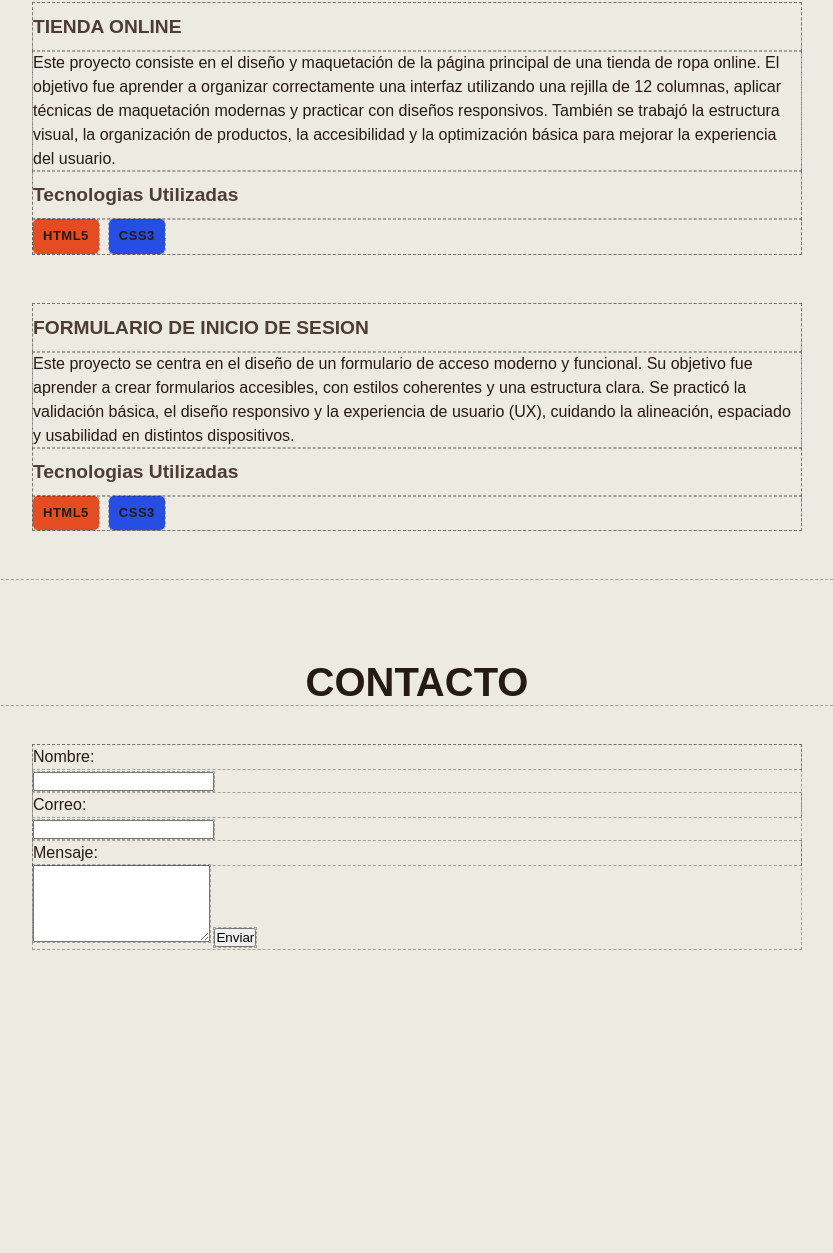
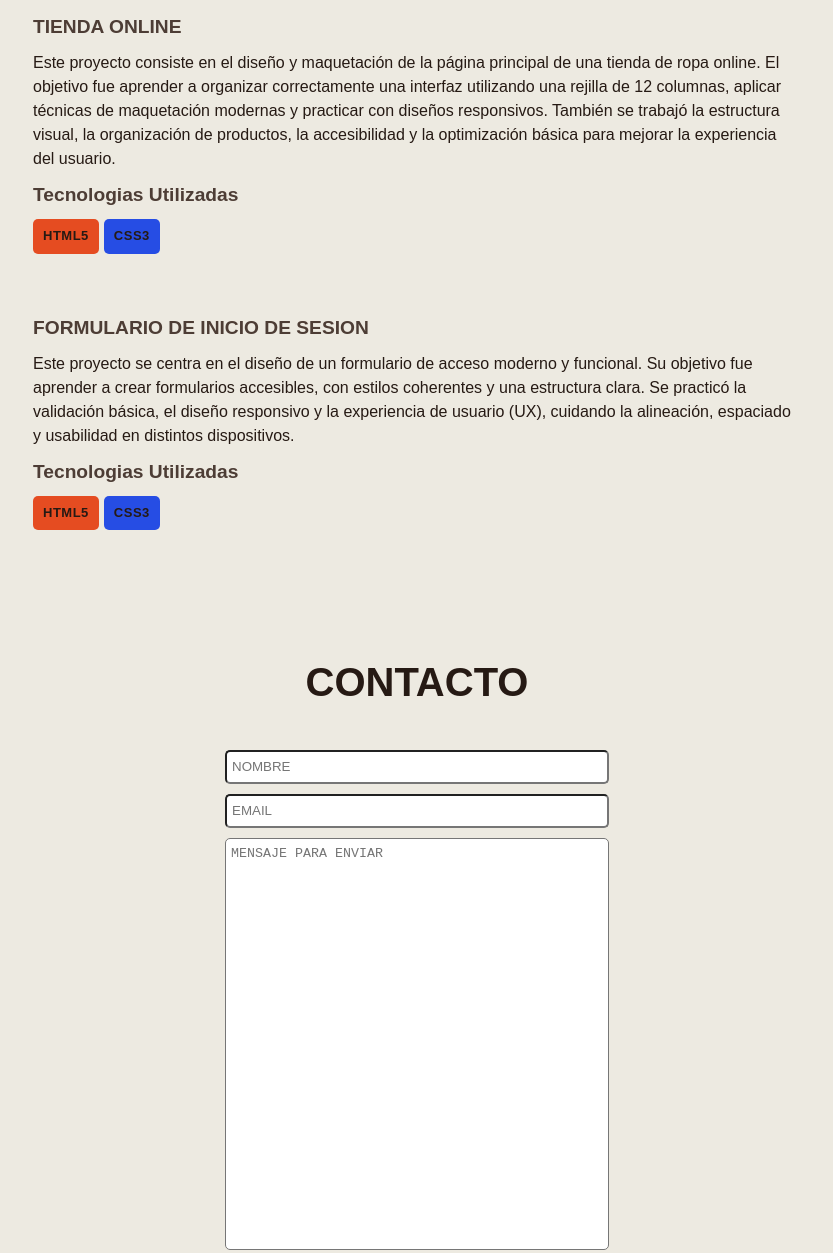
Before and after one commit to FernandoPaul/Diseno-de-Interfaces-Web, a plain HTML site: page Practica 2/Portafolio.html in a window 1280 px wide. Shown: the part 834-2087 px from the top of the page, without its empty margins (223-1056 px from the left). Drawn offline with Linux system fonts and the light colour scheme.

Commit message:
Practica 2 FINALIZADA

```diff
--- a/Practica 2/CSS/portafolio.css
+++ b/Practica 2/CSS/portafolio.css
@@ -3,9 +3,10 @@
     margin: 0;
     padding: 0;
     box-sizing: border-box;
-    outline: 1px dashed rgba(31, 30, 30, 0.349);
-    /* Activa el contorno para revisar el espacio real*/
+    /*outline: 1px dashed rgba(31, 30, 30, 0.349);
+     Activa el contorno para revisar el espacio real*/
 }
+/* ---- ESTILOS GLOBALES ---- */
 body{
     font-family: 'Oswald', sans-serif;
     background-color: #EDEAE1;
@@ -29,24 +30,24 @@ header{
     align-items: center;/* Alinea verticalmente en el centro */
     gap: 10px;          /* Distacia entre el avatar y el nombre*/
     width: 35%;         /* Tamaño que ocupa de la pantalla */
-    padding-left: 3em;/* Relleno al lado izquierdo y derecho de la linea */
+    padding-left: 3em;  /* Relleno al lado izquierdo de la linea */
 }
 /* ---- Logo ---- */
 .logo{
-width: 50px;            /* Tamaño del logo (ancho) */
-height: 50px;           /* Tamaño del logo (alto) */
-border-radius: 50%;     /* Redondear los bordes para conseguir una foto en forma de circulo */
-object-fit: cover;      /* Ajusta la imagen sin deformarla */
+    width: 50px;        /* Tamaño del logo (ancho) */
+    height: 50px;       /* Tamaño del logo (alto) */
+    border-radius: 50%; /* Redondear los bordes para conseguir una foto en forma de circulo */
+    object-fit: cover;  /* Ajusta la imagen sin deformarla */
 }
 
 /* ---- Menu ---- */
 .menu{
-    display: flex;      /* Coloca  el menu en fila */
-    gap: 30px;          /* Distancia entre los enlaces del menu */
-    align-items: center;/* Alinea verticalmente en el centro */
-    justify-content: right;    /* Alinea en el centro los elementos hijos  */
-    width: 65%;         /* Tamaño que ocupa de la pantalla */
-    padding-right: 3em;/* Relleno al lado izquierdo y derecho de la linea */
+    display: flex;              /* Coloca  el menu en fila */
+    gap: 30px;                  /* Distancia entre los enlaces del menu */
+    align-items: center;        /* Alinea verticalmente en el centro */
+    justify-content: right;     /* Alinea en el centro los elementos hijos */
+    width: 65%;                 /* Tamaño que ocupa de la pantalla */
+    padding-right: 3em;         /* Relleno al lado derecho de la linea */
 }
 
 .menu a, .areaLogo a{
@@ -66,26 +67,28 @@ section{
 .presentacion{
     margin: 10em 20%;   /* Margen del texto de presentacion, ocupa el  */
     text-align: center; /* Alinea el texto en el centro */
-    font-size: x-large;
+    font-size: x-large; /* Redimensiona el tamaño de la fuente */
 }
 .presentacion h3{
     color: #D52D26;
 }
+/* ---- PROYECTOS ---- */
 .tituloMenu{
-    padding-top: 80px;
-    font-size: 2.5em;
-    text-transform: uppercase;
-    text-align: center;
+    padding-top: 80px;  /* Espacio que hay que dejar para el encabezado no tape al titulo */
+    font-size: 2.5em;   /* Redimensiona el tamaño de la fuente */
+    text-transform: uppercase;  /* Convierte todo el texto en matúsculas */
+    text-align: center; /* Centra el texto */
+    margin-inline: 20%; /* Margen al lado izquierdo y derecho */
 }
 .proyectos{
-    margin: 50px 20%;   /*Separacion entre proyectos de 40px y el contenido ocupa el 60% de la pantalla*/
-    line-height: 2.5;
+    margin: 50px 20%;   /* Separacion entre proyectos de 40px y el contenido ocupa el 60% de la pantalla */
+    line-height: 2.5;   /* Aumenta el espacio entre las lineas de texto */
 }
 .tituloProyecto{
-    font-size: 1.2em;
+    font-size: 1.2em;           /* Redimensiona el tamaño de la fuente */
     color: #4D3D35;
-    font-weight: bold;
-    text-transform: uppercase;
+    font-weight: bold;          /* Pone el texto en negrita  */
+    text-transform: uppercase;  /* Convierte el texto en mayúsculas */
 }
 .descripcion{
     line-height: 1.5;   /* Determina el ancho que hay entre las lineas de texto */
@@ -93,19 +96,19 @@ section{
 
 /* ---- ETIQUETAS ---- */
 .tituloTags{
-    font-size: 1.2em;
+    font-size: 1.2em;   /* Redimensiona el tamaño de la fuente */
     color: #4D3D35;
 }
 .listaTags{
-    display: flex;      /* Los coloca en fila */
-    gap: 10px;          /* Espacio ente etiquetas */
+    display: flex;      /* Los coloca en fila horizontalmente */
+    gap: 5px;           /* Espacio ente etiquetas */
 }
 .tag{
-    padding: 1px 10px;  /* Tamaño interno del chip */
-    border-radius: 5px; /* Bordes redondeados */
+    padding: 1px 10px;      /* Tamaño interno del tag */
+    border-radius: 5px;     /* Bordes redondeados */
     display: inline-block;  /* Mantiene forma rectangular */
-    font-weight: bold;
-    font-size: small;
+    font-weight: bold;      /* Pone el texto en negrita */
+    font-size: small;       /* Redimensiona el tamaño de la fuente */
     letter-spacing: 0.5px;  /* Aumenta el espacios entre las letras */
 }
 .html{
@@ -117,9 +120,31 @@ section{
 
 /* ---- FORMULARIO ---- */
 form{
-    margin: 40px 20%;   /*Separacion entre proyectos de 40px y el contenido ocupa el 60% de la pantalla*/
-    line-height: 1.5;
+    margin: 40px 20%;   /* Separacion entre proyectos de 40px y el contenido ocupa el 60% de la pantalla */
+    line-height: 1.5;   /* Determina el ancho que hay entre las lineas de texto */
+    text-align: center; /*  */
 }
-label{
-    display: block;
+
+input[type="text"], input[type="email"], textarea{
+    width: 50%;         /* Ancho que ocuapa de la pantalla */
+    border-radius: 5px; /* Bordes redondeados */
+    margin: 5px 0;      /* Margen superior e inferior */
+    padding: 5px;       /* Relleno interno */
+    line-height: 1.5;   /* Determina el ancho que hay entre las lineas de texto */
+    resize: none;       /* Deshabilita el redimensionado del textarea */
 }
+button{
+    display: block;                 /* Convierte el botton en un elemento de bloque */
+    margin: auto;                   /* Centra el elemento en bloque dentro de su contenedor (form) */
+    border-radius: 5px;             /* Bordes redondeados */
+    padding: 5px 10px;              /* Relleno interno */
+    line-height: 1.5;               /* Determina el ancho que hay entre las lineas de texto */
+    text-transform: uppercase;      /* Convierte el texto en mayúsculas */
+    color: #009ACD;
+    background-color: #4D3D35;
+    font-weight: bold;              /* Pone el texto en negrita */
+    transition: color 0.3s ease;    /* Animacion suave del color al pasar el ratón */
+}
+button:hover{
+    color: #FEDF00;     /* Cambio de color al pasar el raton por encima del botón  */
+}
--- a/Practica 2/Portafolio.html
+++ b/Practica 2/Portafolio.html
@@ -12,7 +12,7 @@
     <header>
         <div class="areaLogo">
             <img src="IMG/fotoperfil.png" alt="Foto perfil" class="logo" />
-            <a href="#inicio"><h2 class="">Paul Quillupangui</h2></a>
+            <a href="#inicio"><h2 class="">Portafolio Personal</h2></a>
         </div>
         <nav class="menu">
             <a href="#enlaceProyectos">Proyectos</a>
@@ -59,19 +59,16 @@
                 <span class="tag css">CSS3</span>
             </div>
         </div>
-
         <h2 id="contacto" class="tituloMenu">Contacto</h2>
-        <form>
-            <label for="nombre">Nombre:</label>
-            <input type="text" id="nombre" name="nombre" required />
-            <label for="correo">Correo:</label>
-            <input type="email" id="correo" name="correo" required />
-            <label for="mensaje">Mensaje:</label>
-            <textarea id="mensaje" name="mensaje" rows="5" required></textarea>
+        <form class="formularioContacto">
+            <input type="text" id="nombre" name="nombre" placeholder="NOMBRE" required />
+            <input type="email" id="correo" name="correo" placeholder="EMAIL" required />
+            <textarea id="mensaje" name="mensaje" rows="20" placeholder="MENSAJE PARA ENVIAR"></textarea>
             <button type="submit">Enviar</button>
         </form>
-        <br /><br /><br /><br /><br /><br /><br /><br /><br /><br /><br /><br /><br /><br /><br /><br /><br /><br /><br /><br />
+        <!--SALTOS DE LINEA PARA VER EL FUNCIONAMIENTO CORRECTO DEL ENLACE A CONTACTO -->
+        <br /><br /><br /><br /><br /><br /><br /><br /><br /><br /><br /><br />
+        <br /><br /><br /><br /><br /><br /><br /><br /><br /><br /><br /><br />
         </section>
 </body>
-
 </html>
```
